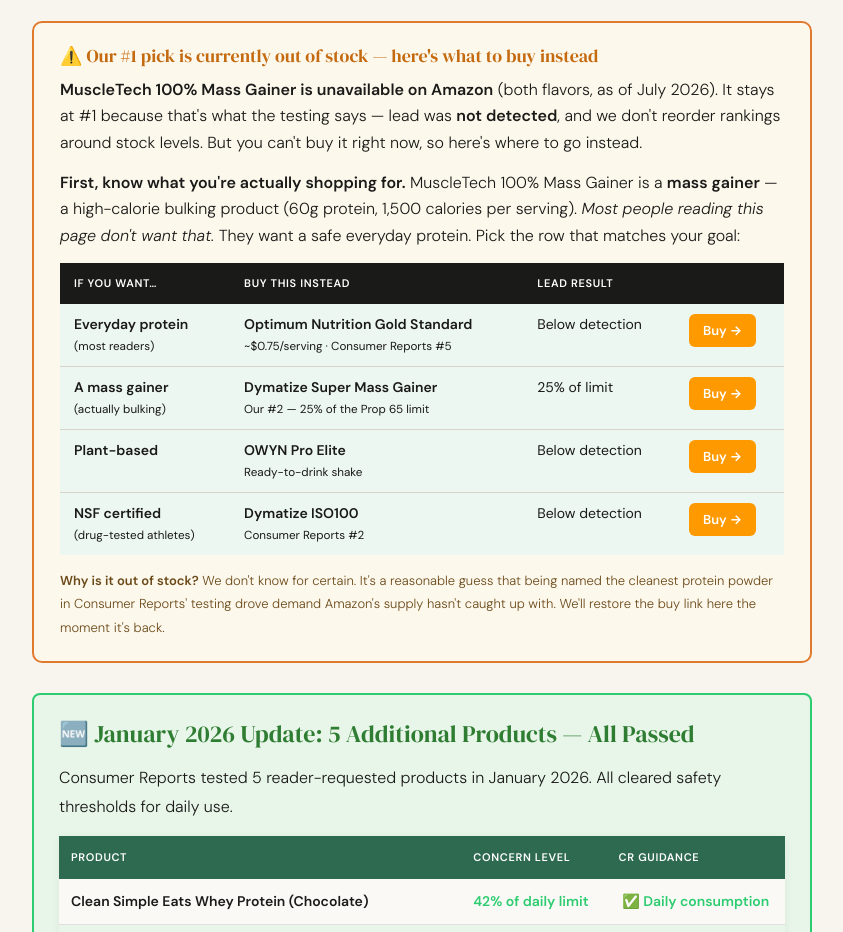
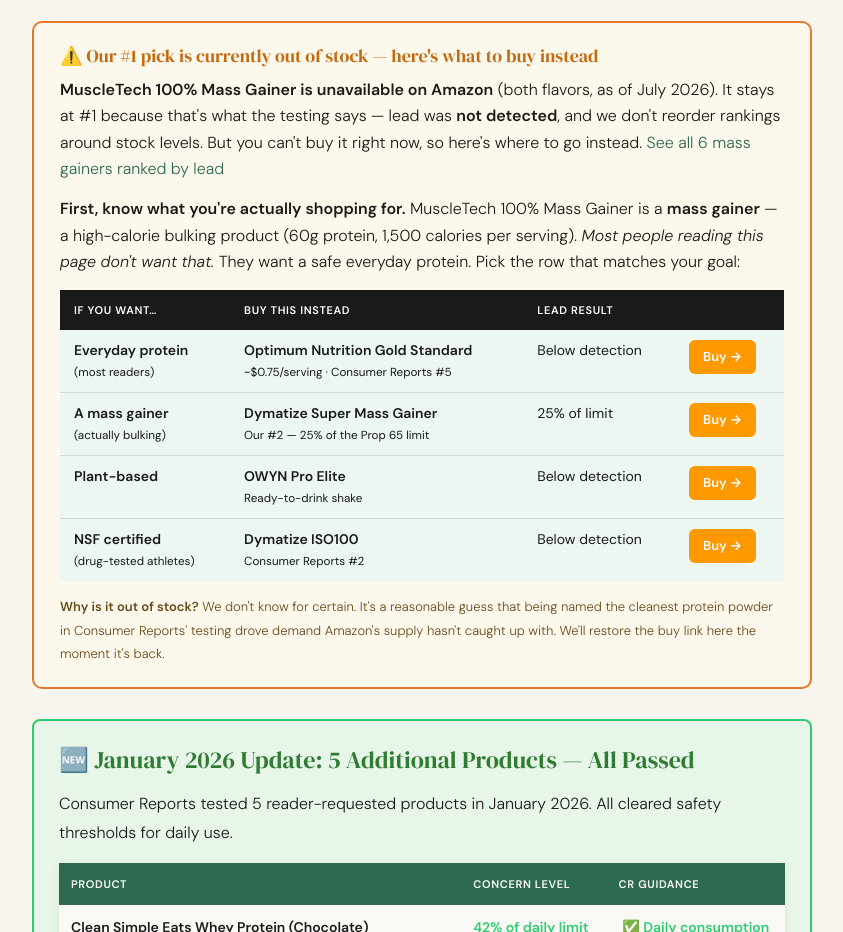
Before and after one commit to beardednotary/cleanproteinlist, a plain HTML site: page blog/lead-in-protein-powder-list.html in a window 1280 px wide. Shown: the part 5200-6132 px from the top of the page, without its empty margins (48-891 px from the left). Drawn offline with Linux system fonts and the light colour scheme.

Commit message:
Added mass gainer internal link

```diff
--- a/blog/lead-in-protein-powder-list.html
+++ b/blog/lead-in-protein-powder-list.html
@@ -514,6 +514,7 @@
                 <strong>MuscleTech 100% Mass Gainer is unavailable on Amazon</strong> (both flavors, as of July 2026). It stays at
                 #1 because that's what the testing says &mdash; lead was <strong>not detected</strong>, and we don't reorder rankings
                 around stock levels. But you can't buy it right now, so here's where to go instead.
+                <a href="blog/safest-mass-gainer-lead-tested-ranked-2026.html">See all 6 mass gainers ranked by lead</a>
             </p>
             <p style="margin:0 0 14px; line-height:1.65;">
                 <strong>First, know what you're actually shopping for.</strong> MuscleTech 100% Mass Gainer is a
```
